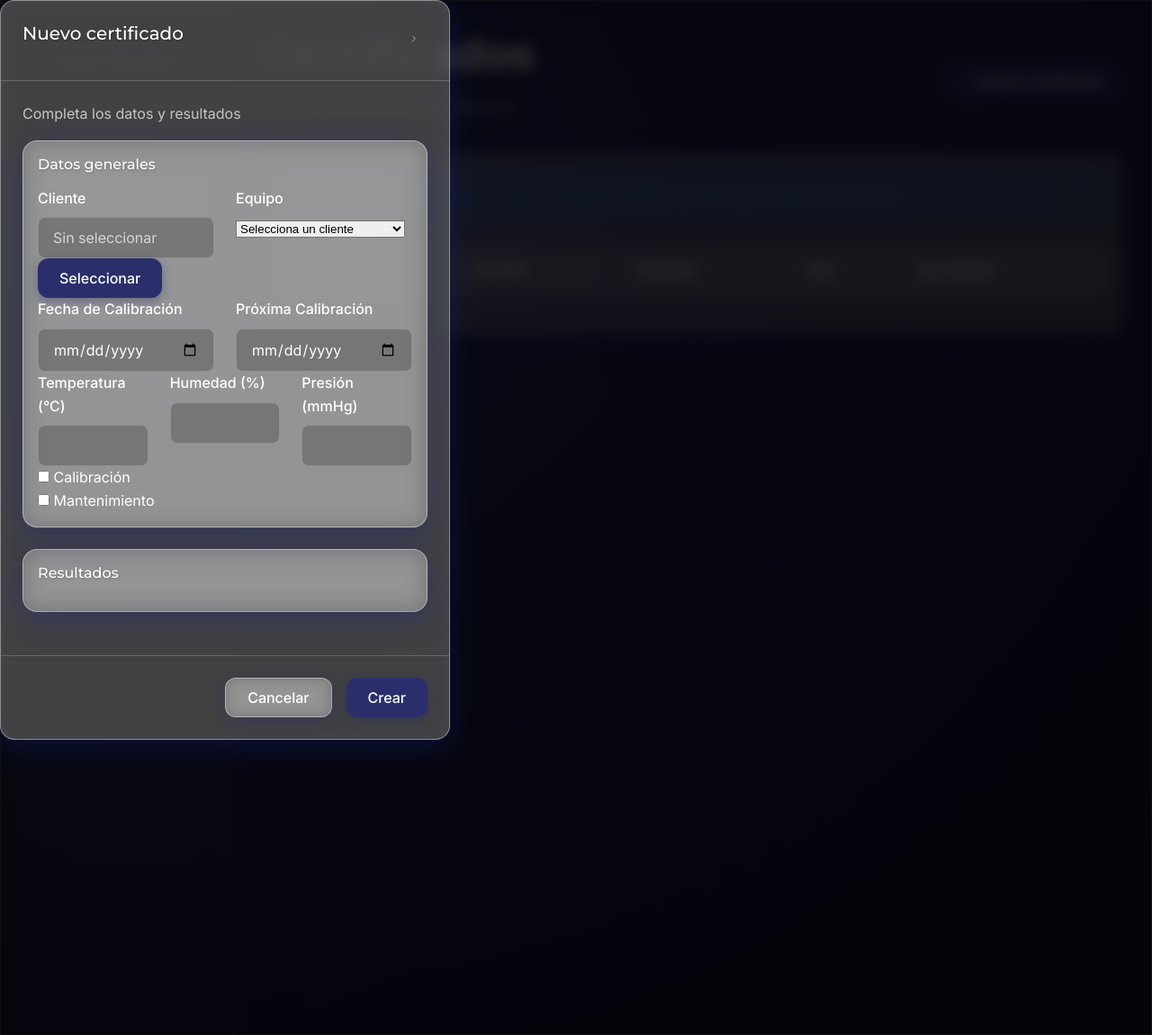
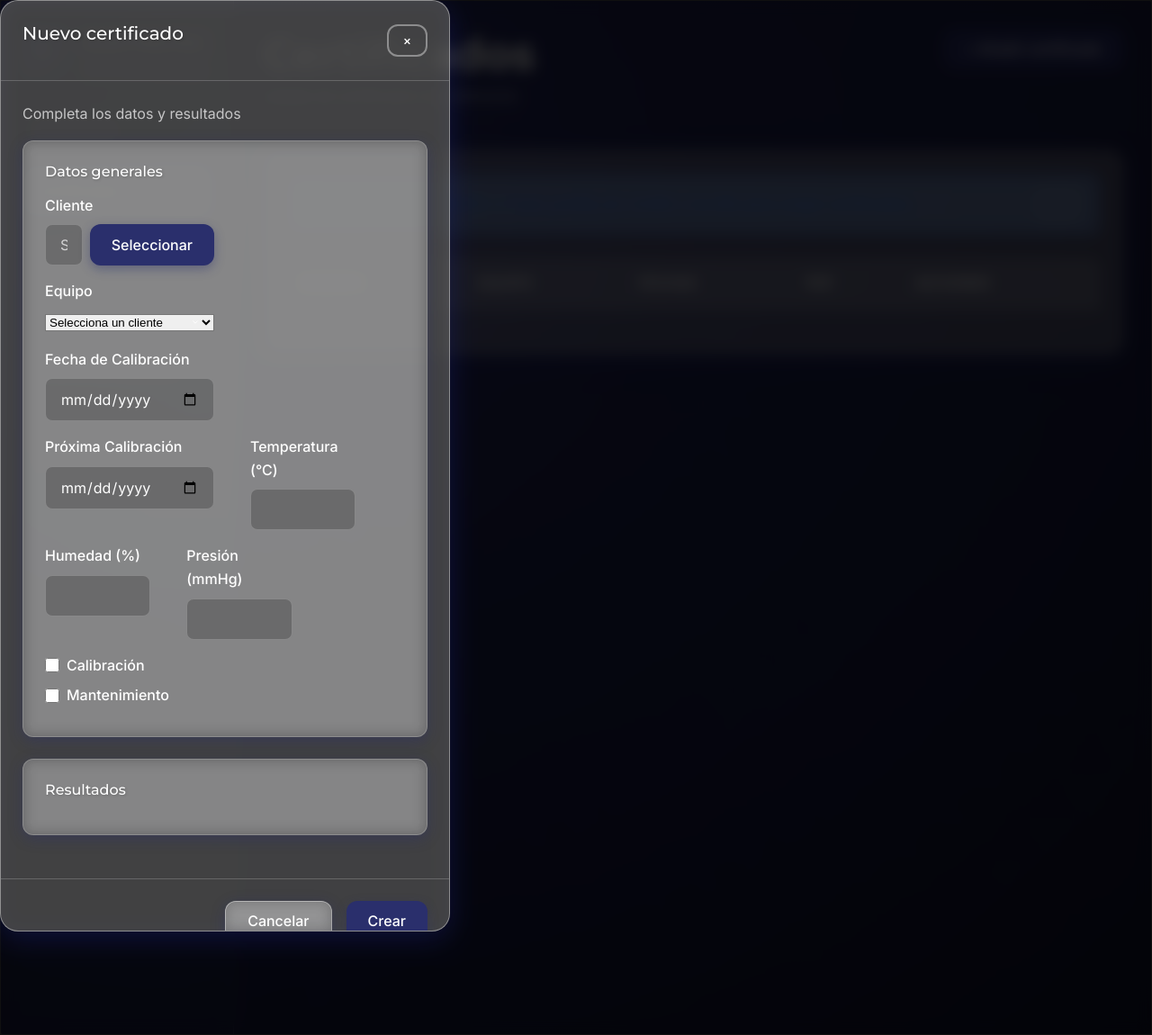
Before and after one commit to edalvb/electrotec, a PHP site: page /certificados.php in a window 1280 px wide, after a click on "+ Añadir certificado". Shown: the whole page at 90% size. Run offline with PHP 8.4, Linux system fonts and the light colour scheme; lists and menus that the app fills with data are empty.

Commit message:
refactor: mejorar la interfaz de usuario en certificados y modal de nuevo certificado con nuevos estilos y estructura

```diff
--- a/www/assets/css/global.css
+++ b/www/assets/css/global.css
@@ -809,33 +809,40 @@ p {
    ALERTAS
    ================================ */
 .alert {
+  position: relative;
   padding: var(--spacing-md) var(--spacing-lg);
   border-radius: var(--radius-md);
   margin-bottom: var(--spacing-lg);
   border: 1px solid transparent;
+  backdrop-filter: blur(var(--blur-subtle));
+  -webkit-backdrop-filter: blur(var(--blur-subtle));
+  display: flex;
+  justify-content: space-between;
+  align-items: center;
+  font-weight: 500;
 }
 
 .alert-success {
-  background: rgba(16, 185, 129, 0.2);
-  border-color: var(--success);
+  background: rgba(16, 185, 129, 0.25);
+  border-color: rgba(16, 185, 129, 0.4);
   color: var(--success);
 }
 
 .alert-warning {
-  background: rgba(245, 158, 11, 0.2);
-  border-color: var(--warning);
+  background: rgba(245, 158, 11, 0.25);
+  border-color: rgba(245, 158, 11, 0.4);
   color: var(--warning);
 }
 
-.alert-error {
-  background: rgba(239, 68, 68, 0.2);
-  border-color: var(--error);
+.alert-danger {
+  background: rgba(239, 68, 68, 0.25);
+  border-color: rgba(239, 68, 68, 0.4);
   color: var(--error);
 }
 
 .alert-info {
-  background: rgba(59, 130, 246, 0.2);
-  border-color: var(--info);
+  background: rgba(59, 130, 246, 0.25);
+  border-color: rgba(59, 130, 246, 0.4);
   color: var(--info);
 }
 
@@ -2129,3 +2136,100 @@ small, .small {
     width: 100%;
   }
 }
+
+/* ================================
+   BOOTSTRAP OVERRIDES & INTEGRATION
+   ================================ */
+
+/* Bootstrap Modal Integration */
+.modal.fade .modal-dialog {
+  transition: transform 0.3s ease-out;
+  transform: translate(0, -50px);
+}
+
+.modal.show .modal-dialog {
+  transform: none;
+}
+
+.modal-backdrop {
+  backdrop-filter: blur(var(--blur-subtle));
+  -webkit-backdrop-filter: blur(var(--blur-subtle));
+}
+
+/* Bootstrap Input Groups */
+.input-group {
+  display: flex;
+  gap: var(--spacing-sm);
+}
+
+.input-group .form-control {
+  flex: 1;
+}
+
+/* Bootstrap Gap Utilities */
+.g-3 {
+  gap: 1rem;
+}
+
+.gap-2 {
+  gap: var(--spacing-sm);
+}
+
+/* Bootstrap Form Check */
+.form-check {
+  display: flex;
+  align-items: center;
+  gap: var(--spacing-sm);
+  margin-bottom: var(--spacing-sm);
+}
+
+.form-check-input {
+  width: 1rem;
+  height: 1rem;
+  background: var(--input-bg);
+  border: 1px solid var(--border-glass-subtle);
+  border-radius: var(--radius-sm);
+}
+
+.form-check-input:checked {
+  background: var(--primary-blue);
+  border-color: var(--primary-blue);
+}
+
+.form-check-label {
+  color: var(--text-primary);
+  font-weight: 500;
+}
+
+/* Smooth Scrolling */
+html {
+  scroll-behavior: smooth;
+}
+
+/* Accessibility improvements */
+@media (prefers-reduced-motion: reduce) {
+  * {
+    animation-duration: 0.01ms !important;
+    animation-iteration-count: 1 !important;
+    transition-duration: 0.01ms !important;
+  }
+}
+
+/* Print Styles */
+@media print {
+  body {
+    background: white !important;
+    color: black !important;
+  }
+
+  .sidebar {
+    display: none;
+  }
+
+  .glass,
+  .card {
+    background: white !important;
+    backdrop-filter: none !important;
+    border: 1px solid #ccc !important;
+  }
+}
--- a/www/certificados.php
+++ b/www/certificados.php
@@ -9,32 +9,38 @@
 </head>
 <body>
     <div class="d-flex">
-        <div class="sidebar text-center">
-            <h5 class="my-4">ELECTROTEC<br><small class="text-muted">Sistema de certificados</small></h5>
-            <div class="list-group list-group-flush">
-                <a href="dashboard.php" class="list-group-item list-group-item-action">Dashboard</a>
-                <a href="#" class="list-group-item list-group-item-action active">Certificados</a>
-                <a href="equipos.php" class="list-group-item list-group-item-action">Equipos</a>
-                <a href="clientes.php" class="list-group-item list-group-item-action">Clientes</a>
-                <a href="gestion-usuarios.php" class="list-group-item list-group-item-action">Gestión de Usuarios</a>
+        <div class="sidebar">
+            <div class="brand">
+                <div class="brand-logo">E</div>
+                <div>
+                    <div class="brand-title">ELECTROTEC</div>
+                    <div class="brand-subtitle">Sistema de certificados</div>
+                </div>
             </div>
+            <nav class="nav">
+                <a href="dashboard.php" class="nav-item">Dashboard</a>
+                <a href="#" class="nav-item active">Certificados</a>
+                <a href="equipos.php" class="nav-item">Equipos</a>
+                <a href="clientes.php" class="nav-item">Clientes</a>
+                <a href="gestion-usuarios.php" class="nav-item">Gestión de Usuarios</a>
+            </nav>
         </div>
 
         <div class="main-content flex-grow-1">
-            <header class="d-flex justify-content-between align-items-center mb-4">
+            <header class="main-header">
                 <div>
                     <h2>Certificados</h2>
-                    <p class="text-muted">Listado de certificados de calibración</p>
+                    <p class="subtitle">Listado de certificados de calibración</p>
                 </div>
-                <button class="btn btn-blue" data-bs-toggle="modal" data-bs-target="#newCertificateModal">
+                <button class="btn btn-primary" data-bs-toggle="modal" data-bs-target="#newCertificateModal">
                     + Añadir certificado
                 </button>
             </header>
 
-            <div class="card card-custom p-3">
+            <div class="card glass">
                 <div id="alert-placeholder"></div>
                 <div class="table-responsive">
-                    <table class="table table-custom table-borderless table-hover">
+                    <table class="table">
                         <thead>
                             <tr>
                                 <th>NÚMERO</th>
@@ -61,9 +67,9 @@
 
         function showAlert(message, type = 'warning') {
             alertBox.innerHTML = `
-                <div class="alert alert-${type} alert-dismissible fade show" role="alert">
+                <div class="alert alert-${type}" role="alert">
                     ${escapeHtml(message)}
-                    <button type="button" class="btn-close" data-bs-dismiss="alert" aria-label="Close"></button>
+                    <button type="button" class="btn btn-sm btn-outline" onclick="this.parentElement.remove()" aria-label="Close">×</button>
                 </div>`;
         }
 
@@ -111,7 +117,7 @@
             const eqTitle = eq ? `${eq.serial_number || '(sin SN)'}<br><small class="text-muted">${escapeHtml((eq.brand || '') + (eq.model ? ' ' + eq.model : ''))}</small>`
                                : `<span class="text-muted">(equipo desconocido)</span>`;
             const pdfCell = cert.pdf_url ?
-                `<a class="btn btn-sm btn-success" href="${escapeHtml(cert.pdf_url)}" target="_blank" rel="noopener">Descargar</a>` :
+                `<a class="btn btn-sm btn-primary" href="${escapeHtml(cert.pdf_url)}" target="_blank" rel="noopener">Descargar</a>` :
                 `<span class="text-muted">No disponible</span>`;
 
             return `
@@ -124,9 +130,9 @@
                     </td>
                     <td>${pdfCell}</td>
                     <td>
-                        <button class="btn btn-sm btn-light" disabled>Editar</button>
-                        <button class="btn btn-sm btn-info text-white" disabled>Ver QR</button>
-                        <button class="btn btn-sm btn-danger" disabled>Eliminar</button>
+                        <button class="btn btn-sm btn-secondary" disabled>Editar</button>
+                        <button class="btn btn-sm btn-secondary" disabled>Ver QR</button>
+                        <button class="btn btn-sm btn-outline" disabled>Eliminar</button>
                     </td>
                 </tr>`;
         }
--- a/www/partials/modal-new-certificate.html
+++ b/www/partials/modal-new-certificate.html
@@ -1,21 +1,21 @@
 <!-- modal-new-certificate.html (reutilizable) -->
 <div class="modal fade" id="newCertificateModal" tabindex="-1">
     <div class="modal-dialog">
-        <div class="modal-content card-custom">
-            <div class="modal-header border-bottom-0">
+        <div class="modal-content">
+            <div class="modal-header">
                 <h5 class="modal-title">Nuevo certificado</h5>
-                <button type="button" class="btn-close" data-bs-dismiss="modal" aria-label="Close"></button>
+                <button type="button" class="btn btn-sm btn-outline" data-bs-dismiss="modal" aria-label="Close">×</button>
             </div>
             <div class="modal-body">
                 <p class="text-muted">Completa los datos y resultados</p>
-                <div class="card card-custom p-3 mb-4">
+                <div class="card glass-subtle">
                     <h6 class="mb-3">Datos generales</h6>
                     <div class="row g-3">
                         <div class="col-md-6">
                             <label class="form-label">Cliente</label>
-                            <div class="input-group">
+                            <div class="d-flex gap-2">
                                 <input type="text" class="form-control" placeholder="Sin seleccionar" disabled>
-                                <button class="btn btn-blue">Seleccionar</button>
+                                <button class="btn btn-primary">Seleccionar</button>
                             </div>
                         </div>
                         <div class="col-md-6">
@@ -56,13 +56,13 @@
                         </div>
                     </div>
                 </div>
-                <div class="card card-custom p-3">
+                <div class="card glass-subtle">
                     <h6>Resultados</h6>
                     </div>
             </div>
-            <div class="modal-footer border-top-0">
+            <div class="modal-footer">
                 <button type="button" class="btn btn-secondary" data-bs-dismiss="modal">Cancelar</button>
-                <button type="button" class="btn btn-blue">Crear</button>
+                <button type="button" class="btn btn-primary">Crear</button>
             </div>
         </div>
     </div>
```
